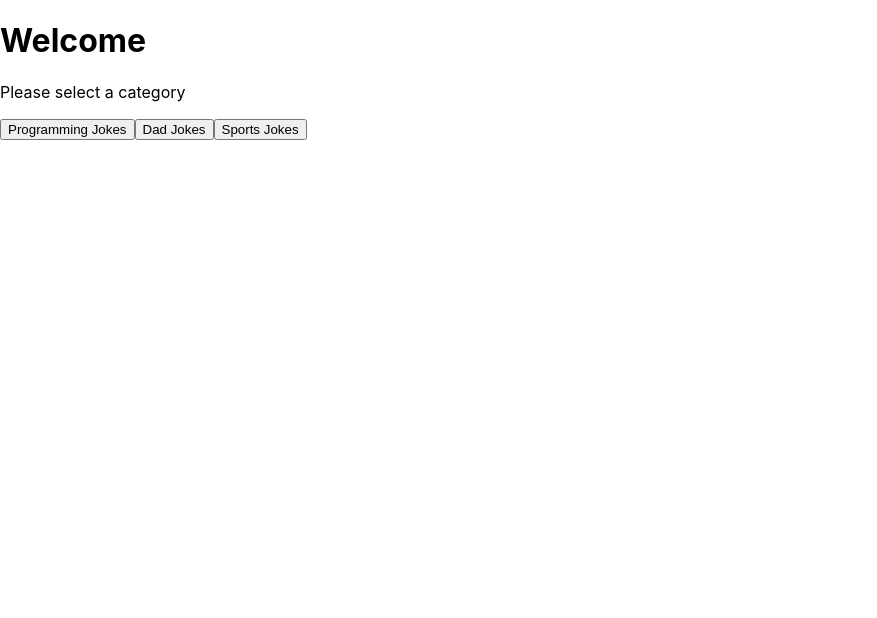
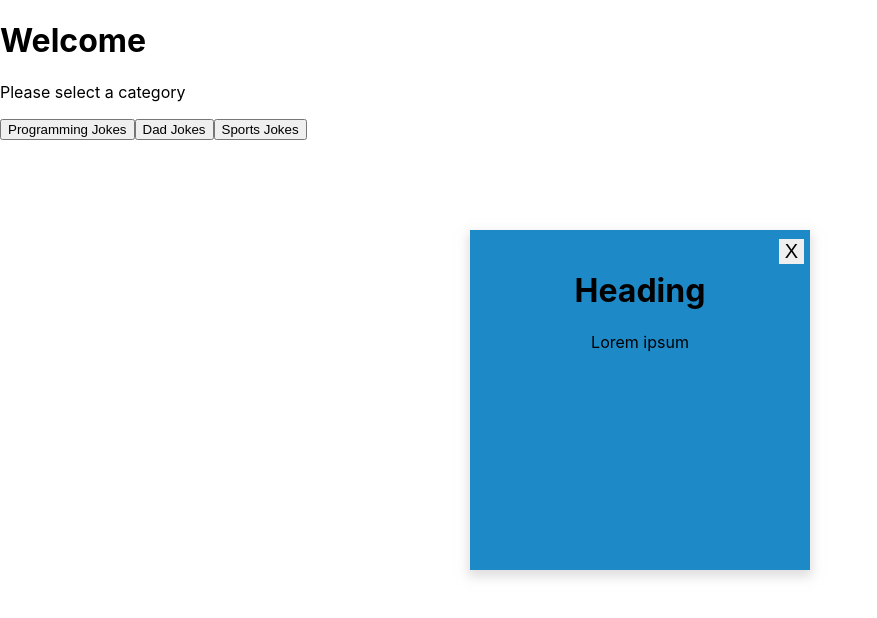
Before and after one commit to Tacoholic/jokes, a React (Create React App) app: page / in a window 1280 px wide. Shown: the top 618 px of the page, without its empty margins (0-877 px from the left). Built offline with nearby package versions, Linux system fonts and the light colour scheme.

Commit message:
created modal template

```diff
--- a/public/index.html
+++ b/public/index.html
@@ -29,6 +29,7 @@
   <body>
     <noscript>You need to enable JavaScript to run this app.</noscript>
     <div id="root"></div>
+    <div id="modal"></div>
     <!--
       This HTML file is a template.
       If you open it directly in the browser, you will see an empty page.
--- a/src/App.js
+++ b/src/App.js
@@ -4,12 +4,13 @@ import DadJokesApi from './components/DadJokesApi'
 import SportsJokesApi from './components/SportsJokesApi'
 import ProgrammingJokesApi from './components/ProgrammingJokesApi';
 import { Route, Switch} from "react-router-dom";
+import Modal from './components/Modal';
 
 function App() {
   return (
       <main>
+        <Modal />
         <Switch>
-
           <Route path="/DadJokes" component={DadJokesApi} />
           <Route path="/SportsJokes" component={SportsJokesApi} />
           <Route path="/ProgrammingJokes" component={ProgrammingJokesApi} />
--- a/src/components/HomePage.js
+++ b/src/components/HomePage.js
@@ -1,11 +1,36 @@
 import React from 'react';
-import {Link} from "react-router-dom"
+import {Link} from "react-router-dom";
+import Modal from './Modal';
 
 class HomePage extends React.Component {
+    constructor(props){
+        super(props);
+        this.state = {
+            showModal: true
+        }
+    }
+    toggleModal = () => {
+        this.setState({
+            showModal: ! this.state.showModal
+        })
+    };
 
     render(){
+        const { showModal } = this.state;
         return (
             <div>
+                {
+                    showModal ? (
+                        <div className="my-modal">
+                           <h1>Heading</h1>
+                           <p>Lorem ipsum </p>
+                           <button
+                              className="modal-close"
+                              onClick={this.toggleModal}
+                           >X</button>
+                        </div>
+                     ) : null
+                }
                  <h1>Welcome</h1>
                 <p>Please select a category </p>
                 <Link to="/ProgrammingJokes">
--- /dev/null
+++ b/src/components/Modal.css
@@ -0,0 +1,37 @@
+.my-modal {
+    background: rgb(29, 137, 199);
+    position: absolute;
+    left: 0;
+    right: 0;
+    top: 0;
+    bottom: 0;
+    margin: auto;
+    width: 300px;
+    height: 300px;
+    box-shadow: 0 5px 10px 2px rgba(195,192,192,.5);
+    padding: 20px;
+    text-align: center;
+   }
+   .modal-close {
+    position: absolute;
+    right: 6px;
+    top: 9px;
+    cursor: pointer;
+    border: none;
+    font-size: 20px;
+   }
+   .modal-toggle-button {
+    cursor: pointer;
+    background-color: red;
+    border: none;
+    color: white;
+    padding: 15px 32px;
+    text-align: center;
+    text-decoration: none;
+    display: inline-block;
+    font-size: 16px;
+    margin-top: 20px;
+   }
+   .modal-toggle-button:focus {
+    outline: none;
+   }
--- /dev/null
+++ b/src/components/Modal.js
@@ -0,0 +1,26 @@
+import React from 'react';
+import { createPortal } from 'react-dom'
+import './Modal.css'
+
+const modalRoot = document.getElementById('modal');
+
+class Modal extends React.Component {
+    constructor(props) {
+        super(props);
+
+        this.element = document.createElement('div');
+    }
+
+    componentDidMount(){
+        modalRoot.appendChild( this.element );
+    }
+    componentWillUnmount() {
+        modalRoot.removeChild( this.element );
+     }
+
+    render(){
+        return createPortal( this.props.children, this.element );
+    }
+}
+
+export default Modal;
--- a/src/index.js
+++ b/src/index.js
@@ -4,6 +4,8 @@ import './index.css';
 import App from './App';
 import * as serviceWorker from './serviceWorker';
 import { BrowserRouter } from 'react-router-dom';
+
+
 
 ReactDOM.render(
   <BrowserRouter>
```
